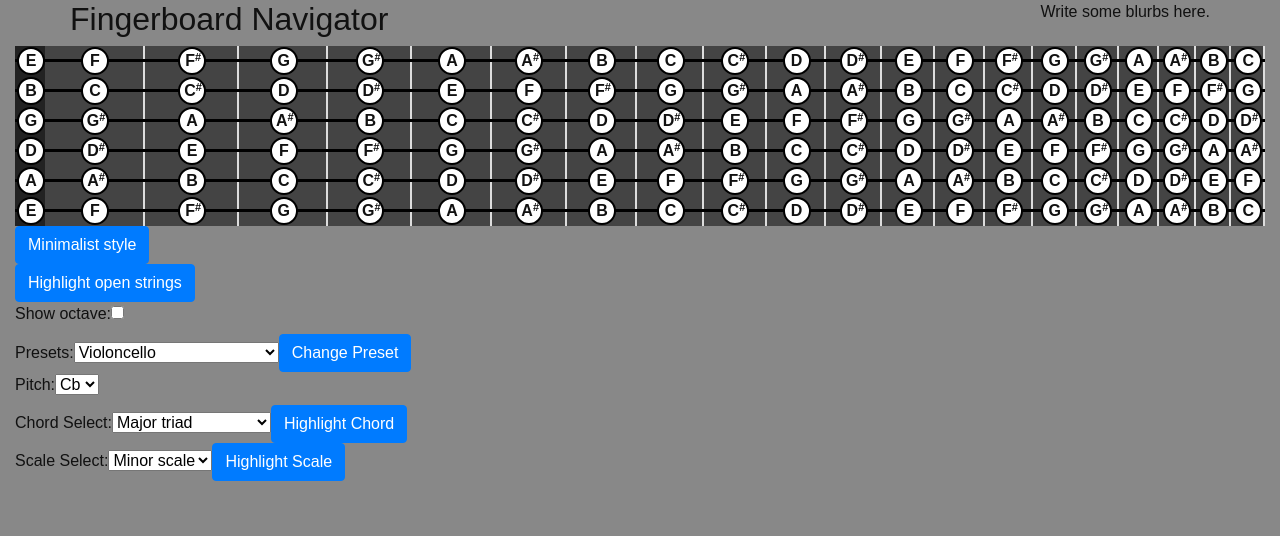
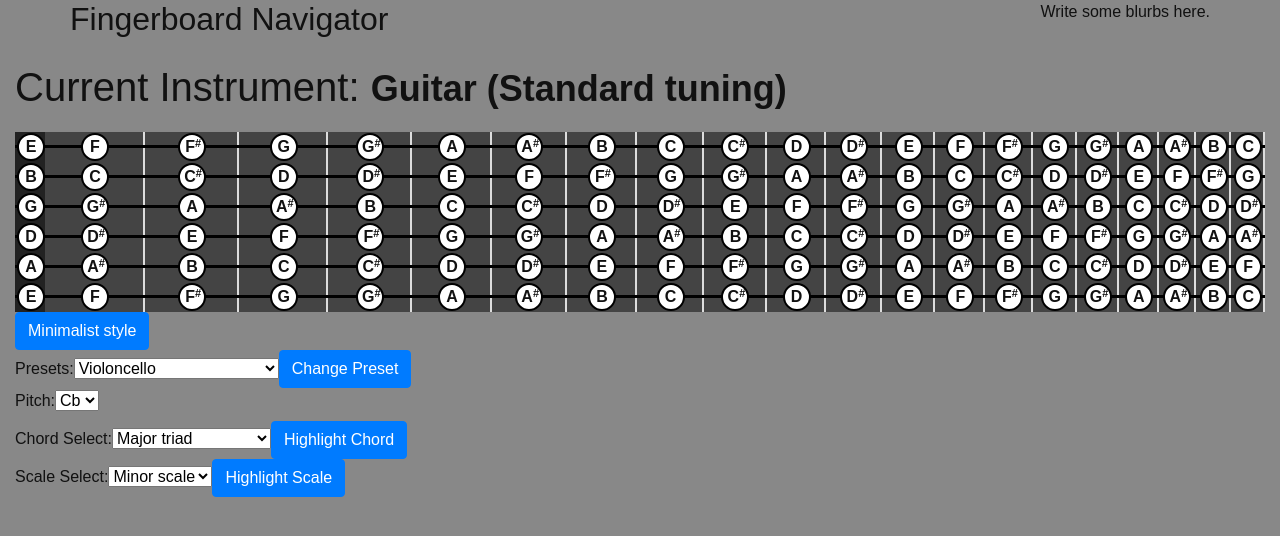
Before and after one commit to rjsalvadorr/fingerboard-navigator, a plain HTML site: page index.html in a window 1280 px wide. Drawn offline with nearby package versions, Linux system fonts and the light colour scheme; files that its build step writes are made by us from their sources; a web font is replaced by a local one.

Commit message:
Added indicator for current instrument

```diff
--- a/fingerboard-quiz.js
+++ b/fingerboard-quiz.js
@@ -6,16 +6,22 @@
 var FingerboardQuiz = {
     numStrings: 0,
     numNotePositions: 0,
+    fretted: 0,
+    initialStringPitches: 0,
+    instrumentName: 0,
+
+    $fingerboardInfoContainer: 0,
     $fingerboardContainer: 0,
     $fingerboardControlsContainer: 0,
-    fretted: 0,
+
     accidentalMode: 0,
-    initialStringPitches: 0,
+
     initialize: function(presetObj) {
         this.numStrings = presetObj.numStrings;
         this.numNotePositions = presetObj.numPositions;
         this.fretted = presetObj.fretted;
         this.initialStringPitches = presetObj.startingPitches;
+        this.instrumentName = presetObj.name;
 
         try {
             FingerboardViewController.initialize();
@@ -49,12 +55,19 @@ var FingerboardQuiz = {
     renderError: function(errorMessage) {
 
     },
+    renderInfo: function(targetSelector) {
+        this.$fingerboardInfoContainer = $(targetSelector);
+
+        var instrumentNameString = "<p class=\"generated-text\"><h1 id=\"title-current-instrument\">Current Instrument: </h1><span id=\"text-current-instrument\">" + this.instrumentName + "</span></p>";
+        this.$fingerboardInfoContainer.append(instrumentNameString);
+    },
     renderControls: function(targetSelector) {
         this.$fingerboardControlsContainer = $(targetSelector);
         var $controls = FingerboardViewController.renderControls();
         $controls.appendTo(this.$fingerboardControlsContainer);
     },
     clearQuiz: function() {
+        this.$fingerboardInfoContainer.empty();
         this.$fingerboardContainer.empty();
     }
 };
@@ -64,6 +77,7 @@ $(document).ready(function() {
     FingerboardQuiz.initialize(FingerboardViewController.constants.PRESETS.GUITAR);
     FingerboardQuiz.renderFingerboard("#fretboard-container");
     FingerboardQuiz.renderControls("#fretboard-controls-container");
+    FingerboardQuiz.renderInfo("#fretboard-info-container");
 
     // TESTING!!!
     FingerboardViewController.getFbSectionPercentages(12);
@@ -115,5 +129,6 @@ $(document).ready(function() {
 
         FingerboardQuiz.initialize(FingerboardViewController.constants.PRESETS[selectedPreset]);
         FingerboardQuiz.renderFingerboard("#fretboard-container");
+        FingerboardQuiz.renderInfo("#fretboard-info-container");
     });
 });
--- a/fingerboard-view-controller.js
+++ b/fingerboard-view-controller.js
@@ -48,7 +48,7 @@ var FingerboardViewController = {
                 ]
             },
             GUITAR: {
-                name: "Guitar",
+                name: "Guitar (Standard tuning)",
                 numStrings: 6,
                 numPositions: 20,
                 fretted: true,
--- a/fingerboard.less
+++ b/fingerboard.less
@@ -122,6 +122,16 @@ body {
     background-color: #000;
 }
 
+#text-current-instrument {
+    font-size: 36px;
+    font-weight: bold;
+    font-family: 'open_sansbold', Arial, sans-serif;
+}
+
+#title-current-instrument {
+    display: inline;
+}
+
 /* HIGHLIGHTING */
 .highlight-root {
     background-color: #ff6666;
--- a/index.html
+++ b/index.html
@@ -19,20 +19,20 @@
 </head>
 
 <body>
-    <div class="container">
+    <div id="static-container" class="container">
         <div class="row">
             <h2 class="text-center">Fingerboard Navigator</h2>
             <hr>
             <p>Write some blurbs here.</p>
         </div>
     </div>
-    <div class="container-fluid">
+    <div id="dynamic-container" class="container-fluid">
+        <div id="fretboard-info-container" class="clearfix">
+        </div>
         <div id="fretboard-container" class="clearfix">
         </div>
         <div id="fretboard-controls-container" class="clearfix">
             <button type="button" class="btn btn-primary" id="button-design-minimalist">Minimalist style</button><br/>
-            <button type="button" class="btn btn-primary" id="button-highlight-open-strings">Highlight open strings</button><br/>
-            <label for="showOctave">Show octave:</label><input type="checkbox" name="showOctave" id="showOctave"><br/>
         </div>
     </div>
 
```
Also changed, not shown: fingerboard.css.
